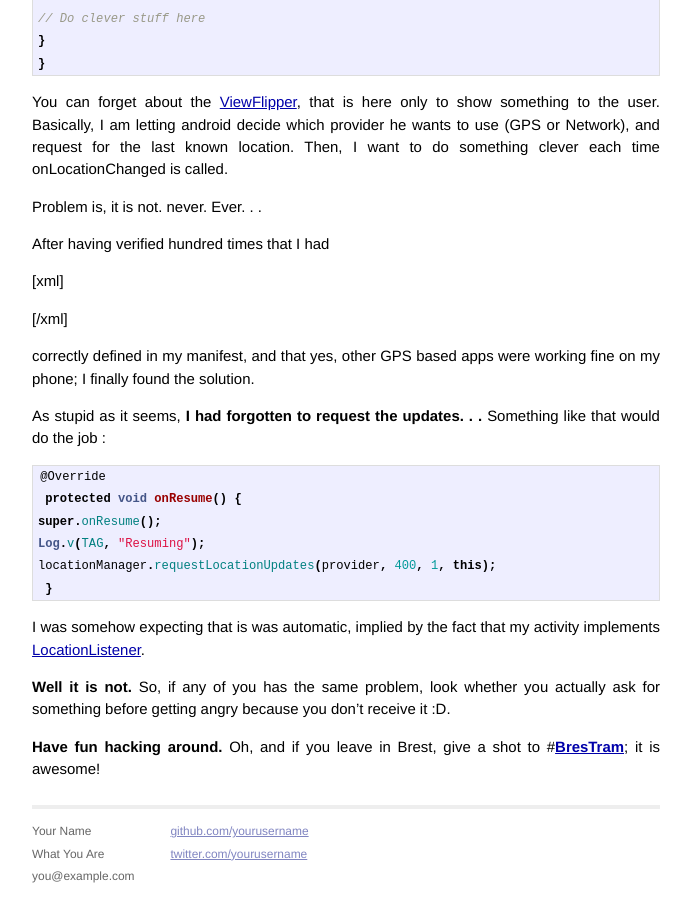
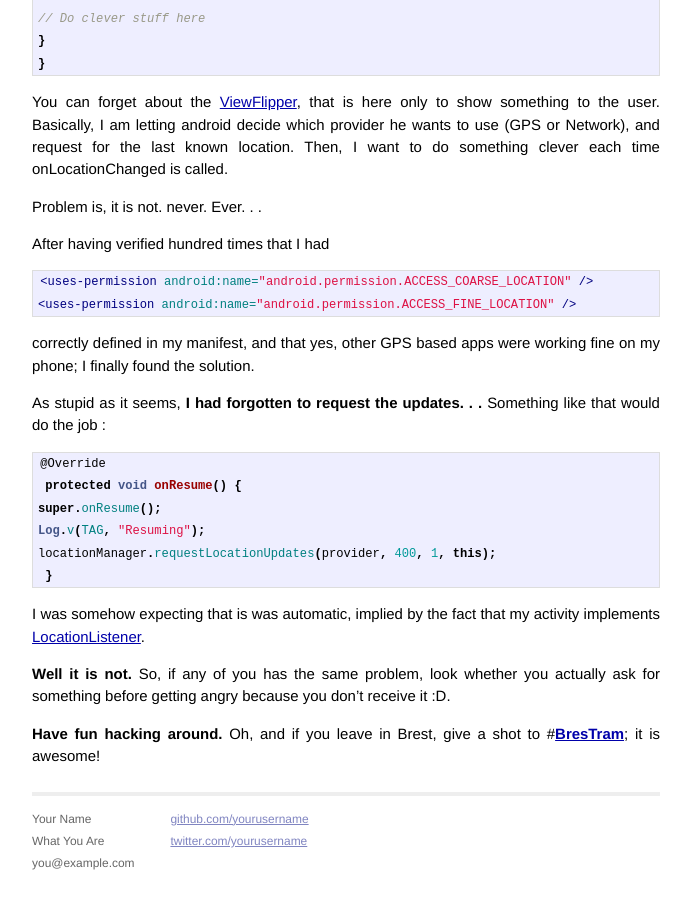
Before and after one commit to jlengrand/jlengrand.github.io, a Jekyll site: the page built from _posts/2013-10-26-onlocationchanged-is-never-called-on-android.markdown, in a window 1280 px wide and 900 px high, scrolled down 1144 px. Shown: the whole window, without its empty margins (294-985 px from the left). Built offline with Jekyll 4.4.1, drawn with Linux system fonts in a browser that asks for light colours; Markdown is read by kramdown in place of the engine named in the settings.

Commit message:
Highlights XML code

```diff
--- a/_posts/2013-10-26-onlocationchanged-is-never-called-on-android.markdown
+++ b/_posts/2013-10-26-onlocationchanged-is-never-called-on-android.markdown
@@ -101,11 +101,11 @@ Problem is, it is not. never. Ever. . .
 
 After having verified hundred times that I had
 
-[xml]
+{% highlight xml %}
 <uses-permission android:name="android.permission.ACCESS_COARSE_LOCATION" />
 <uses-permission android:name="android.permission.ACCESS_FINE_LOCATION" />
 
-[/xml]
+{% endhighlight %}
 
 correctly defined in my manifest, and that yes, other GPS based apps were working fine on my phone; I finally found the solution.
 
--- a/_posts/2013-10-30-integrate-a-twitter-timeline-in-your-android-application.markdown
+++ b/_posts/2013-10-30-integrate-a-twitter-timeline-in-your-android-application.markdown
@@ -91,7 +91,7 @@ The background color method is needed to avoid the ugly white background behind
 
 And here is the layout file :
 
-[xml]
+{% highlight xml %}
 <RelativeLayout xmlns:android="http://schemas.android.com/apk/res/android"
     xmlns:tools="http://schemas.android.com/tools"
     android:layout_width="match_parent"
@@ -108,7 +108,7 @@ And here is the layout file :
         android:layout_height="fill_parent"/>
 
 </RelativeLayout>
-[/xml]
+{% endhighlight %}
 
 I used fill_parent because I wanted to give as much space as possible to the Webview.
 
```
